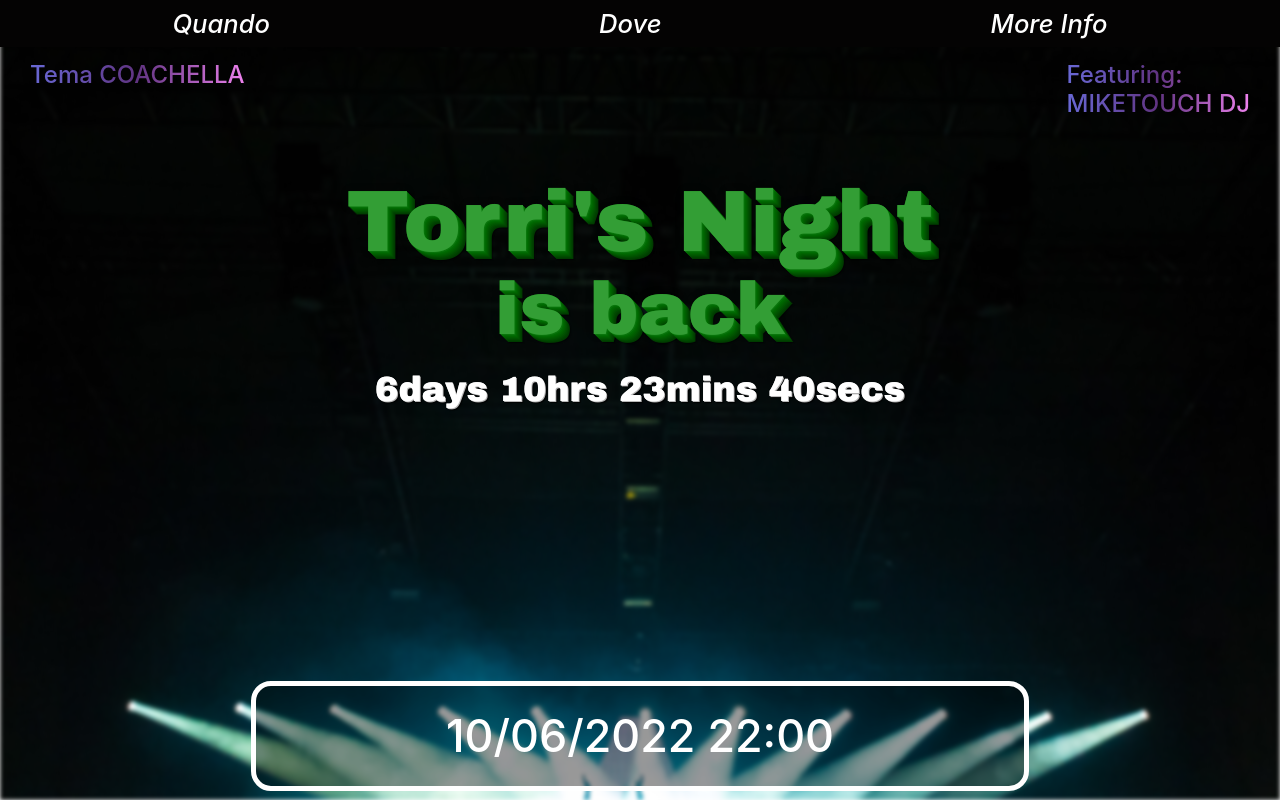
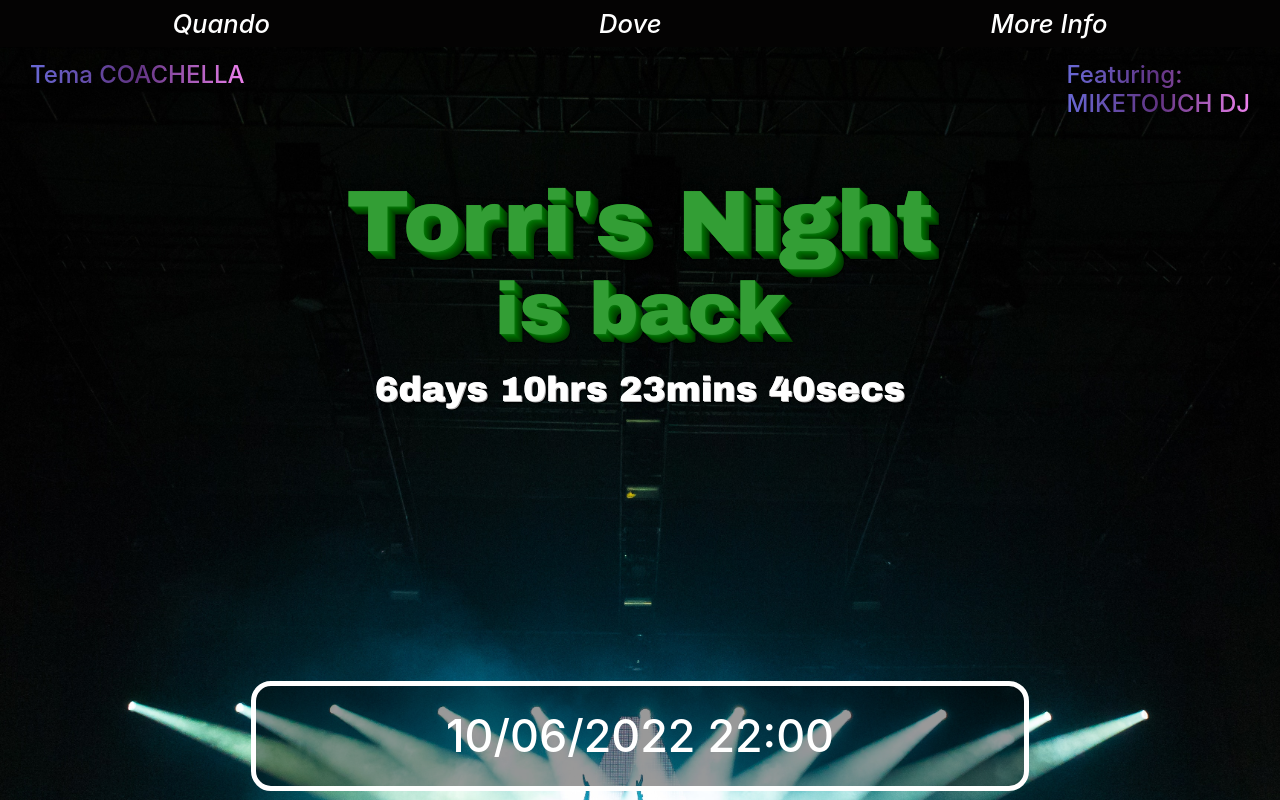
Before and after one commit to leoddi/torrisNight, a plain HTML site: page index.html in a window 1280 px wide. Shown: the top 800 px of the page. Drawn offline with Linux system fonts and the light colour scheme.

Commit message:
Sistemazione immagine bg 1

```diff
--- a/index.html
+++ b/index.html
@@ -11,7 +11,7 @@
     <script src="https://kit.fontawesome.com/11d685a339.js" crossorigin="anonymous"></script>
   </head>
   <body>
-    <div class="bg-image"></div>
+
 
       <!-- menu in alto che si apre a destra su desktop e in basso su mobile-->
       <nav class="navbar">
--- a/style.css
+++ b/style.css
@@ -4,20 +4,13 @@ body {
     font-family: -apple-system, BlinkMacSystemFont, Segoe UI, Roboto, Oxygen,
       Ubuntu, Cantarell, Fira Sans, Droid Sans, Helvetica Neue, sans-serif;
     cursor: default;
-}
-.bg-image {
     background-image: url('public/bg2.jpg') ;
     background-repeat: no-repeat;
     background-attachment: fixed;
     background-size: cover;
     background-position-x: center;
-    height: 100%;
-    width: 100%;
-    position: fixed;
-    filter: blur(2px);
-  -webkit-filter: blur(2px);
-  z-index: -1;
 }
+
 
 
 #main {
```
